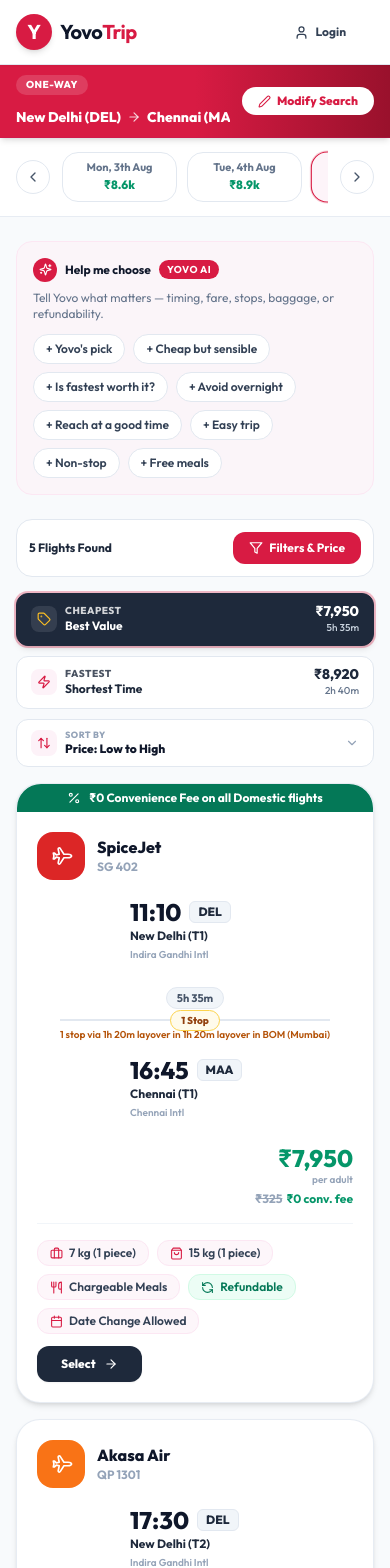
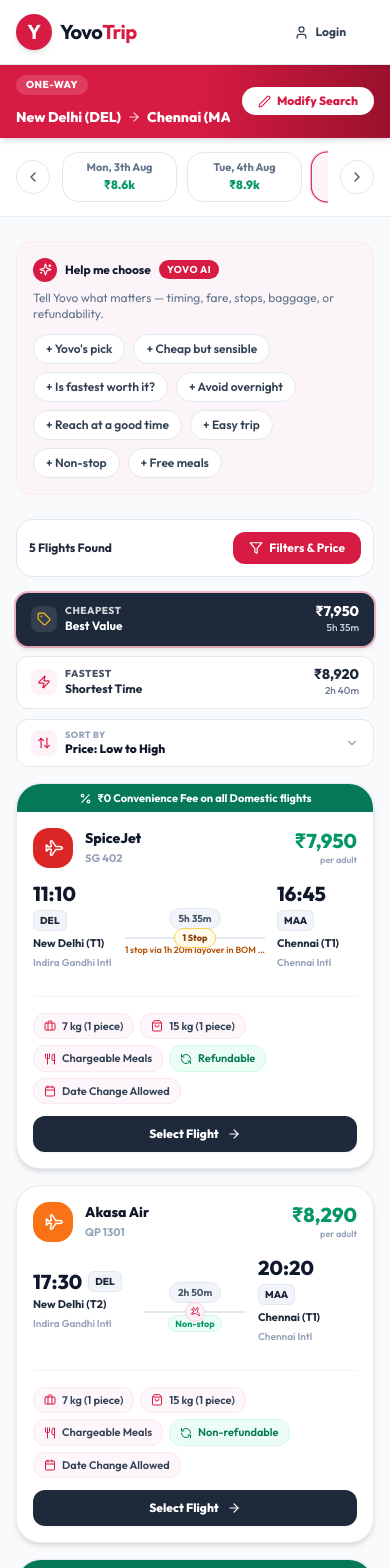
Before and after one commit to jassi73/yoyotrip-flight-booking, a React (Vite) app: page /results in a window 390 px wide. Shown: the top 1568 px of the page. Built offline with nearby package versions, Linux system fonts and the light colour scheme.

Commit message:
style: optimize FlightCard and FlightTimeline layout for mobile responsiveness

```diff
--- a/src/components/results/FlightCard.tsx
+++ b/src/components/results/FlightCard.tsx
@@ -50,41 +50,53 @@
       }`}
     >
 
-      {/* Top Green Banner */}
+      {/* Top Promotional Banner */}
       {(showPromoHeader || flight.tags?.includes("Yovo's pick")) && (
-        <div className="bg-emerald-700 text-white text-xs font-bold py-1.5 px-4 flex items-center justify-center gap-2 rounded-t-3xl overflow-hidden">
-          <Percent size={14} />
+        <div className="bg-emerald-700 text-white text-[11px] sm:text-xs font-bold py-1.5 px-3 sm:px-4 flex items-center justify-center gap-1.5 rounded-t-3xl overflow-hidden text-center">
+          <Percent size={13} className="shrink-0" />
           <span>₹0 Convenience Fee on all Domestic flights</span>
         </div>
       )}
 
-      <div className="p-5 space-y-4">
+      <div className="p-4 sm:p-5 space-y-4">
 
-        {/* Main Content Grid: Airline + Departure/Timeline/Arrival + Price */}
-        <div className="grid grid-cols-1 lg:grid-cols-12 gap-4 items-center">
+        {/* Main Content Grid: Top Row (Airline + Price on mobile), Timeline, Desktop Price */}
+        <div className="grid grid-cols-1 lg:grid-cols-12 gap-3 sm:gap-4 items-center">
 
-          {/* Airline Logo & Name */}
-          <div className="lg:col-span-3 flex items-center gap-3">
-            <div className={`w-12 h-12 rounded-2xl ${style.bg} ${style.text} flex items-center justify-center font-black text-sm shadow-xs shrink-0`}>
-              <Plane size={20} className="rotate-45" />
+          {/* Airline Logo & Name + Mobile Price Header */}
+          <div className="lg:col-span-3 flex items-center justify-between sm:justify-start gap-3">
+            <div className="flex items-center gap-3 min-w-0">
+              <div className={`w-10 h-10 sm:w-12 sm:h-12 rounded-2xl ${style.bg} ${style.text} flex items-center justify-center font-black text-sm shadow-xs shrink-0`}>
+                <Plane size={18} className="rotate-45" />
+              </div>
+              <div className="min-w-0">
+                <h4 className="text-sm sm:text-base font-extrabold text-slate-900 leading-tight truncate">
+                  {flight.airline.name}
+                </h4>
+                <span className="text-[11px] sm:text-xs text-slate-400 font-bold block mt-0.5">
+                  {flight.flightNumber}
+                </span>
+              </div>
             </div>
-            <div>
-              <h4 className="text-base font-extrabold text-slate-900 leading-tight">
-                {flight.airline.name}
-              </h4>
-              <span className="text-xs text-slate-400 font-bold block mt-0.5">
-                {flight.flightNumber}
+
+            {/* Price Block (Visible ONLY on Mobile Screens) */}
+            <div className="lg:hidden text-right shrink-0">
+              <div className="text-xl font-black text-emerald-600 leading-none">
+                {formatCurrency(flight.price)}
+              </div>
+              <span className="text-[9px] text-slate-400 font-semibold block mt-0.5">
+                per adult
               </span>
             </div>
           </div>
 
-          {/* Departure, Duration Timeline, Arrival (Generous Col Span for Full Airport Names) */}
+          {/* Departure, Duration Timeline, Arrival */}
           <div className="lg:col-span-7">
             <FlightTimeline flight={flight} />
           </div>
 
-          {/* Right Price Block */}
-          <div className="lg:col-span-2 text-right">
+          {/* Right Price Block (Visible ONLY on Desktop Screens) */}
+          <div className="hidden lg:block lg:col-span-2 text-right">
             <div className="text-2xl font-black text-emerald-600 leading-none">
               {formatCurrency(flight.price)}
             </div>
@@ -102,44 +114,44 @@
         {/* Divider */}
         <div className="border-t border-slate-100" />
 
-        {/* Bottom Amenities Pills + Select CTA Button */}
-        <div className="flex flex-col sm:flex-row items-start sm:items-center justify-between gap-3">
+        {/* Bottom Amenities Pills + Full-Width Mobile Select CTA Button */}
+        <div className="flex flex-col sm:flex-row items-stretch sm:items-center justify-between gap-3">
 
           {/* Amenities Pills */}
-          <div className="flex items-center gap-2 flex-wrap">
-            <span className="inline-flex items-center gap-1.5 px-3 py-1 rounded-xl bg-pink-50/70 border border-pink-100 text-slate-700 text-xs font-semibold">
-              <Briefcase size={13} className="text-yovo-red" />
+          <div className="flex items-center gap-1.5 sm:gap-2 flex-wrap text-[11px] sm:text-xs">
+            <span className="inline-flex items-center gap-1.5 px-2.5 sm:px-3 py-1 rounded-xl bg-pink-50/70 border border-pink-100 text-slate-700 font-semibold">
+              <Briefcase size={12} className="text-yovo-red shrink-0" />
               <span>{defaultFare.baggageCabin || '7Kg Cabin'}</span>
             </span>
 
-            <span className="inline-flex items-center gap-1.5 px-3 py-1 rounded-xl bg-pink-50/70 border border-pink-100 text-slate-700 text-xs font-semibold">
-              <ShoppingBag size={13} className="text-yovo-red" />
+            <span className="inline-flex items-center gap-1.5 px-2.5 sm:px-3 py-1 rounded-xl bg-pink-50/70 border border-pink-100 text-slate-700 font-semibold">
+              <ShoppingBag size={12} className="text-yovo-red shrink-0" />
               <span>{defaultFare.baggageCheckIn || '15Kg Checkin'}</span>
             </span>
 
-            <span className="inline-flex items-center gap-1.5 px-3 py-1 rounded-xl bg-pink-50/70 border border-pink-100 text-slate-700 text-xs font-semibold">
-              <Utensils size={13} className="text-yovo-red" />
+            <span className="inline-flex items-center gap-1.5 px-2.5 sm:px-3 py-1 rounded-xl bg-pink-50/70 border border-pink-100 text-slate-700 font-semibold">
+              <Utensils size={12} className="text-yovo-red shrink-0" />
               <span>Chargeable Meals</span>
             </span>
 
-            <span className="inline-flex items-center gap-1.5 px-3 py-1 rounded-xl bg-emerald-50 border border-emerald-100 text-emerald-700 text-xs font-semibold">
-              <RefreshCcw size={13} />
+            <span className="inline-flex items-center gap-1.5 px-2.5 sm:px-3 py-1 rounded-xl bg-emerald-50 border border-emerald-100 text-emerald-700 font-semibold">
+              <RefreshCcw size={12} className="shrink-0" />
               <span>{defaultFare.refundable ? 'Refundable' : 'Non-refundable'}</span>
             </span>
 
-            <span className="inline-flex items-center gap-1.5 px-3 py-1 rounded-xl bg-pink-50/70 border border-pink-100 text-slate-700 text-xs font-semibold">
-              <Calendar size={13} className="text-yovo-red" />
+            <span className="inline-flex items-center gap-1.5 px-2.5 sm:px-3 py-1 rounded-xl bg-pink-50/70 border border-pink-100 text-slate-700 font-semibold">
+              <Calendar size={12} className="text-yovo-red shrink-0" />
               <span>Date Change Allowed</span>
             </span>
           </div>
 
-          {/* Select CTA Button */}
+          {/* Select CTA Button (Full width on mobile for easy tapping) */}
           <button
             type="button"
             onClick={handleBookClick}
-            className="px-6 py-2.5 bg-yovo-slate hover:bg-yovo-navy text-white text-xs font-extrabold rounded-xl transition-colors flex items-center gap-2 shadow-sm shrink-0"
+            className="w-full sm:w-auto px-6 py-2.5 bg-yovo-slate hover:bg-yovo-navy text-white text-xs font-extrabold rounded-xl transition-colors flex items-center justify-center gap-2 shadow-sm shrink-0 cursor-pointer"
           >
-            <span>Select</span>
+            <span>Select Flight</span>
             <ArrowRight size={14} />
           </button>
 
--- a/src/components/results/FlightTimeline.tsx
+++ b/src/components/results/FlightTimeline.tsx
@@ -18,37 +18,43 @@
     .replace('Airport', '');
 };
 
+const getCleanLayoverText = (flight: Flight): string => {
+  if (flight.stops === 0) return 'Non-stop';
+  const rawStop = flight.stopDetails?.[0] || 'BOM';
+  // Strip duplicate "1h 20m layover in" if raw stop string already contains it
+  const cleanCity = rawStop.replace(/.*layover in\s*/i, '').trim();
+  return `${flight.stops} stop via 1h 20m layover in ${cleanCity}`;
+};
+
 export const FlightTimeline: React.FC<FlightTimelineProps> = ({ flight }) => {
-  const layoverCity = flight.stopDetails?.[0] || 'BOM';
-
   return (
-    <div className="flex flex-col sm:flex-row items-center justify-between gap-4 w-full py-1">
+    <div className="flex flex-row items-center justify-between gap-2 sm:gap-4 w-full py-1">
 
       {/* Departure Block */}
-      <div className="text-left flex-1 min-w-[130px]">
-        <div className="flex items-center gap-2">
-          <span className="text-2xl font-black text-slate-900 leading-none">
+      <div className="text-left flex-1 min-w-0">
+        <div className="flex items-center gap-1.5 sm:gap-2 flex-wrap">
+          <span className="text-xl sm:text-2xl font-black text-slate-900 leading-none">
             {flight.departureTime}
           </span>
-          <span className="text-xs font-black text-slate-800 bg-slate-100 px-2 py-0.5 rounded-md border border-slate-200">
+          <span className="text-[10px] sm:text-xs font-black text-slate-800 bg-slate-100 px-1.5 sm:px-2 py-0.5 rounded-md border border-slate-200">
             {flight.origin.code}
           </span>
         </div>
 
-        <div className="text-xs font-bold text-slate-800 mt-1">
+        <div className="text-[11px] sm:text-xs font-bold text-slate-800 mt-1 truncate">
           {flight.origin.city} {flight.terminalDeparture ? `(${flight.terminalDeparture})` : ''}
         </div>
 
         <CustomTooltip content={flight.origin.name}>
-          <div className="text-[10px] text-slate-400 font-semibold cursor-pointer hover:text-yovo-red transition-colors truncate max-w-[160px] mt-0.5">
+          <div className="text-[10px] text-slate-400 font-semibold cursor-pointer hover:text-yovo-red transition-colors truncate max-w-[120px] sm:max-w-[160px] mt-0.5">
             {getShortAirportName(flight.origin.name)}
           </div>
         </CustomTooltip>
       </div>
 
       {/* Timeline Graphic Section */}
-      <div className="text-center px-2 shrink-0 min-w-[140px] sm:min-w-[160px]">
-        <div className="inline-block px-2.5 py-0.5 rounded-full bg-slate-100 border border-slate-200 text-[11px] font-bold text-slate-600 mb-1.5">
+      <div className="text-center px-1 sm:px-2 shrink-0 min-w-[110px] sm:min-w-[160px]">
+        <div className="inline-block px-2 sm:px-2.5 py-0.5 rounded-full bg-slate-100 border border-slate-200 text-[10px] sm:text-[11px] font-bold text-slate-600 mb-1">
           {flight.duration}
         </div>
 
@@ -57,12 +63,12 @@
 
           <div className="absolute inset-0 flex items-center justify-center">
             {flight.stops === 0 ? (
-              <div className="flex items-center justify-center w-6 h-6 rounded-full bg-pink-50 border border-pink-200 text-yovo-red shadow-2xs">
-                <Plane size={12} className="rotate-90" />
+              <div className="flex items-center justify-center w-5 h-5 sm:w-6 sm:h-6 rounded-full bg-pink-50 border border-pink-200 text-yovo-red shadow-2xs">
+                <Plane size={11} className="rotate-90" />
               </div>
             ) : (
               <LayoverTooltip flight={flight}>
-                <div className="flex items-center gap-1 bg-amber-50 border border-amber-300 px-2.5 py-0.5 rounded-full text-[10px] font-extrabold text-amber-800 hover:bg-amber-100 transition-all shadow-xs cursor-pointer">
+                <div className="flex items-center gap-1 bg-amber-50 border border-amber-300 px-2 sm:px-2.5 py-0.5 rounded-full text-[9px] sm:text-[10px] font-extrabold text-amber-800 hover:bg-amber-100 transition-all shadow-xs cursor-pointer">
                   <span>{flight.stops} Stop</span>
                 </div>
               </LayoverTooltip>
@@ -70,36 +76,36 @@
           </div>
         </div>
 
-        <div className="text-[10px] font-bold text-slate-500 mt-1.5">
+        <div className="text-[9px] sm:text-[10px] font-bold text-slate-500 mt-1">
           {flight.stops === 0 ? (
-            <span className="text-emerald-600 font-bold bg-emerald-50 px-2 py-0.5 rounded-full border border-emerald-100">
+            <span className="text-emerald-600 font-bold bg-emerald-50 px-1.5 sm:px-2 py-0.5 rounded-full border border-emerald-100">
               Non-stop
             </span>
           ) : (
-            <span className="text-amber-700 font-semibold">
-              {flight.stops} stop via 1h 20m layover in {layoverCity}
+            <span className="text-amber-700 font-semibold truncate max-w-[140px] block">
+              {getCleanLayoverText(flight)}
             </span>
           )}
         </div>
       </div>
 
       {/* Arrival Block */}
-      <div className="text-left flex-1 min-w-[130px]">
-        <div className="flex items-center gap-2">
-          <span className="text-2xl font-black text-slate-900 leading-none">
+      <div className="text-left flex-1 min-w-0">
+        <div className="flex items-center gap-1.5 sm:gap-2 flex-wrap">
+          <span className="text-xl sm:text-2xl font-black text-slate-900 leading-none">
             {flight.arrivalTime}
           </span>
-          <span className="text-xs font-black text-slate-800 bg-slate-100 px-2 py-0.5 rounded-md border border-slate-200">
+          <span className="text-[10px] sm:text-xs font-black text-slate-800 bg-slate-100 px-1.5 sm:px-2 py-0.5 rounded-md border border-slate-200">
             {flight.destination.code}
           </span>
         </div>
 
-        <div className="text-xs font-bold text-slate-800 mt-1">
+        <div className="text-[11px] sm:text-xs font-bold text-slate-800 mt-1 truncate">
           {flight.destination.city} {flight.terminalArrival ? `(${flight.terminalArrival})` : ''}
         </div>
 
         <CustomTooltip content={flight.destination.name}>
-          <div className="text-[10px] text-slate-400 font-semibold cursor-pointer hover:text-yovo-red transition-colors truncate max-w-[160px] mt-0.5">
+          <div className="text-[10px] text-slate-400 font-semibold cursor-pointer hover:text-yovo-red transition-colors truncate max-w-[120px] sm:max-w-[160px] mt-0.5">
             {getShortAirportName(flight.destination.name)}
           </div>
         </CustomTooltip>
```
